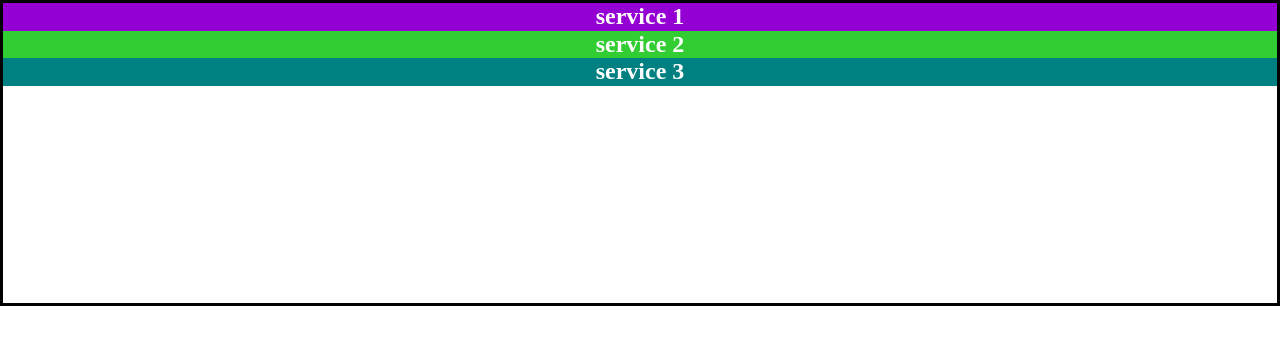
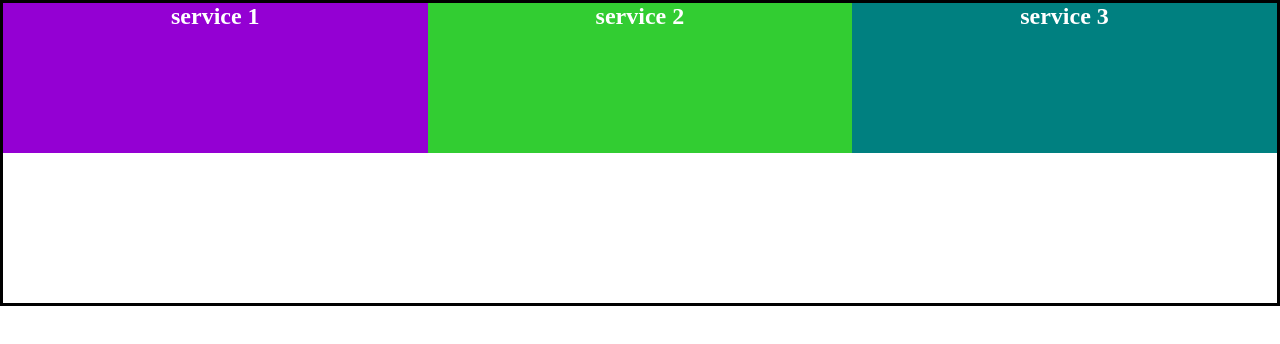
Before and after one commit to varunkr9866/GRID_BASICS_PRACTICE, a plain HTML site: page 04-repeat/index.html in a window 1280 px wide. Drawn offline with nearby package versions, Linux system fonts and the light colour scheme.

Commit message:
COMPLETED WORKING ON REPEAT DIFFERENT WAYS IN GRID

```diff
--- a/04-repeat/css/style.css
+++ b/04-repeat/css/style.css
@@ -5,6 +5,12 @@ h2 {
 .services {
     border: 3px solid black;
     height: 300px;
+    display: grid;
+    grid-template-columns: repeat(3,33.33%);
+    /* Another way we can represent */
+    /* grid-template-columns: 50% repeat(2, 50%); */
+
+    grid-template-rows: repeat(2,50%);
 }
 
 .service {
```
